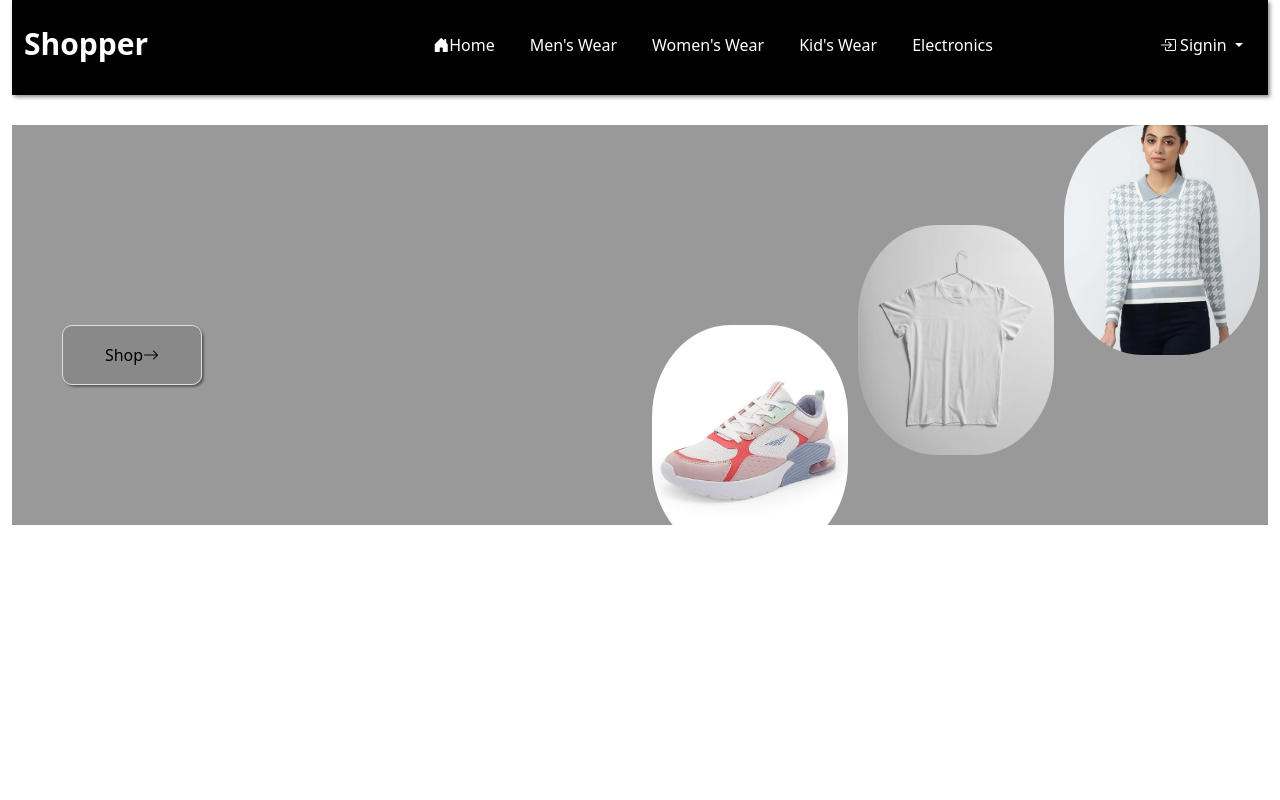
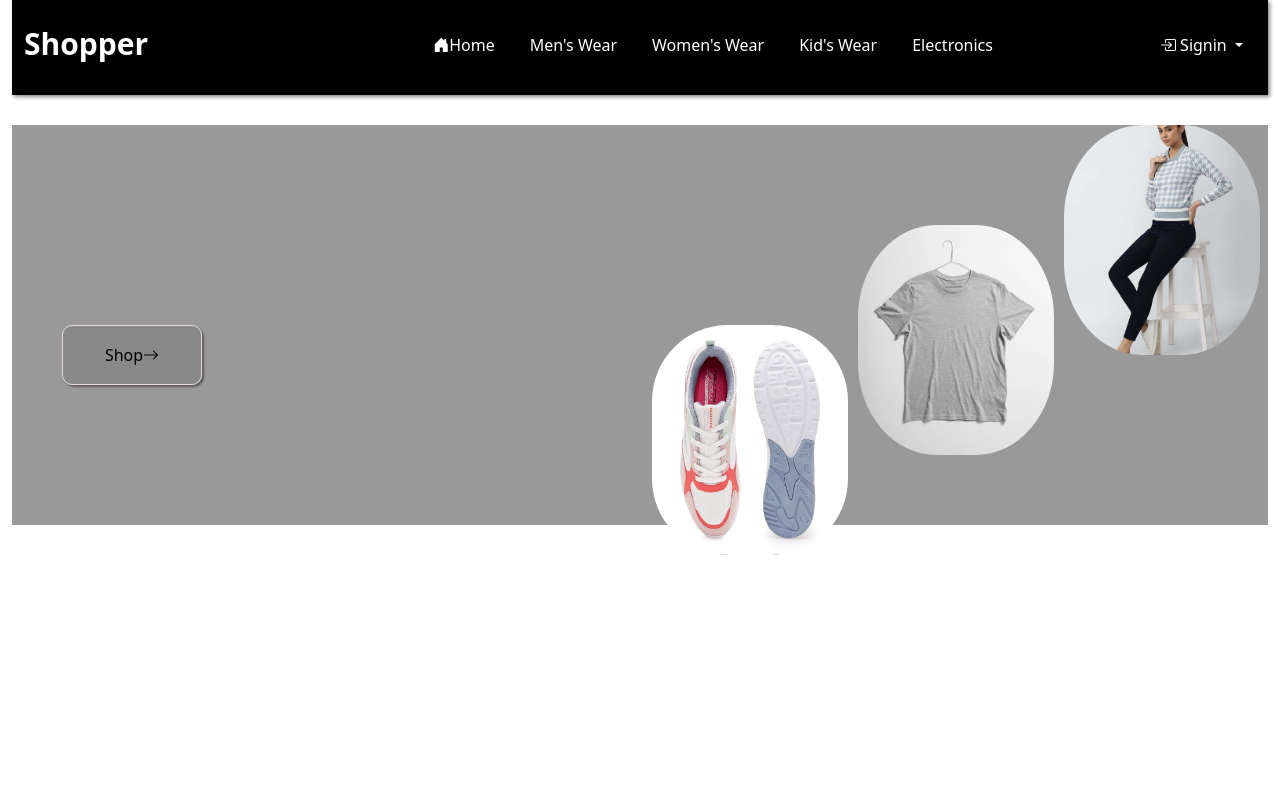
Before and after one commit to Shahnawaz934/online-shopper, a website: page index.html in a window 1280 px wide. Shown: the top 800 px of the page. Drawn offline with nearby package versions, Linux system fonts and the light colour scheme; no server answers.

Commit message:
changes added

```diff
--- a/index.html
+++ b/index.html
@@ -60,9 +60,9 @@
             <div id="card" class="row">
                 <div class="col-6"></div>
                 <div id="card-box" class="col-6">
-                    <div style="background-image: url(/images/womens-shoes1.jpg);"></div>
-                    <div style="background-image: url(/images/mens-tshirtc2.jpg);"></div>
-                    <div style="background-image: url(/images/womens-topc2.jpeg);"></div>
+                    <div><img src="/images/womens-shoes4.jpg" height="100%" width="100%" style="border-radius: 76px;"></div>
+                    <div style="background-image: url(/images/mens-tshirtc1.jpg);" ></div>
+                    <div style="background-image: url(/images/womens-topc4.jpeg);"></div>
                 </div>
             </div>
             <div>
--- a/style/index.css
+++ b/style/index.css
@@ -88,8 +88,8 @@ ul{
 #card-box div:first-child{
     margin-top: 200px;
     /* background-image: url(/images/womens-shoes4.jpg); */
-    background-position: center;
-    background-size: cover;
+    /* background-position: center; */
+    /* background-size: cover; */
 }
 #card-box div:nth-child(2){
     margin-top: 100px;
```
